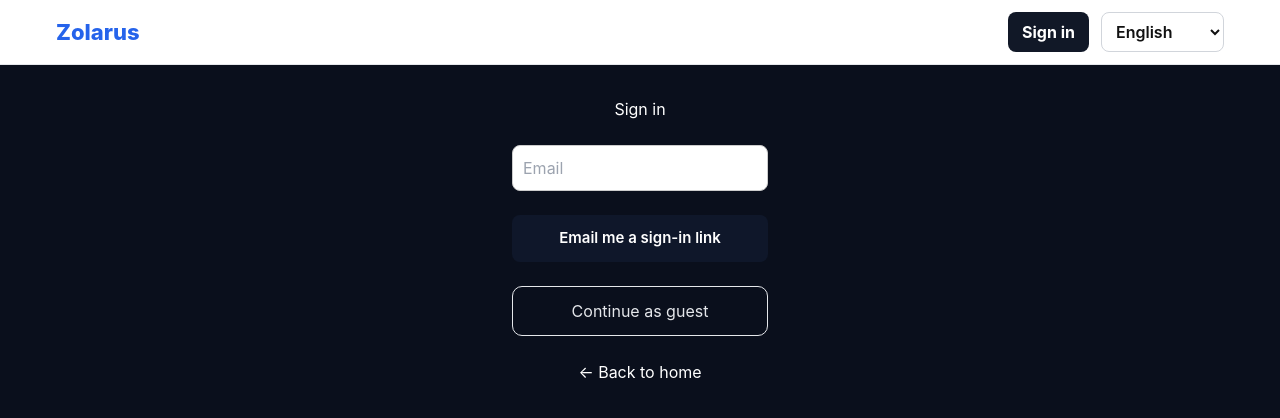
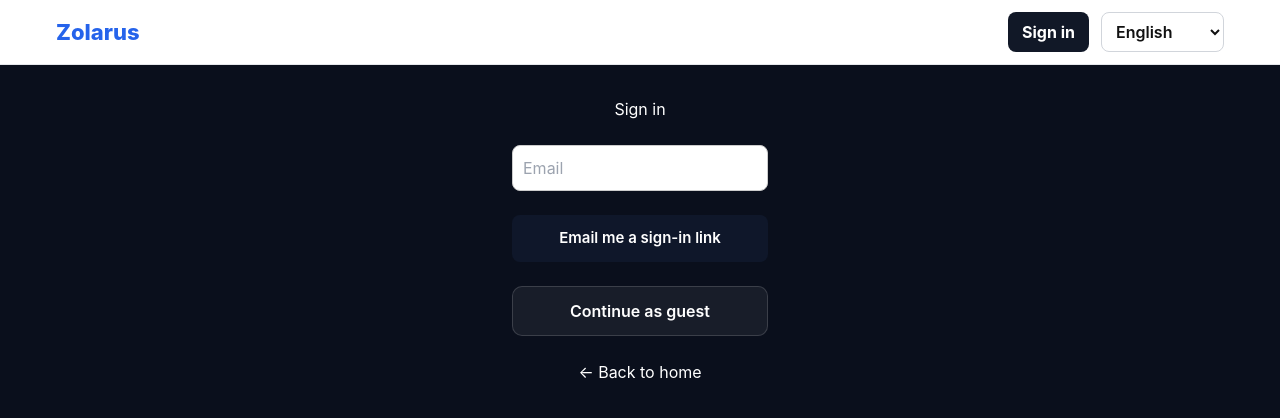
Before and after one commit to eaglebraz48/zolarus-ai, a Next.js app: page /sign-in in a window 1280 px wide. Shown: the top 418 px of the page. Built offline with nearby package versions, Linux system fonts and the light colour scheme; no server answers.

Commit message:
hide reviewer sign-in path

```diff
--- a/src/app/sign-in/page.tsx
+++ b/src/app/sign-in/page.tsx
@@ -196,12 +196,14 @@ function PageInner() {
   width: 256,
   padding: '12px 14px',
   borderRadius: 10,
-    border: '1px solid #e5e7eb',
-    background: 'transparent',
-    color: '#e5e7eb',
+  background: 'rgba(255,255,255,0.06)',
+  color: '#ffffff',
+  border: '1px solid rgba(255,255,255,0.15)',
   fontSize: 16,
+  fontWeight: 600,
   cursor: 'pointer',
 }}
+
 >
   {t.guest}
 </button>
```
Lines whose indentation alone changed are shown as unchanged.
